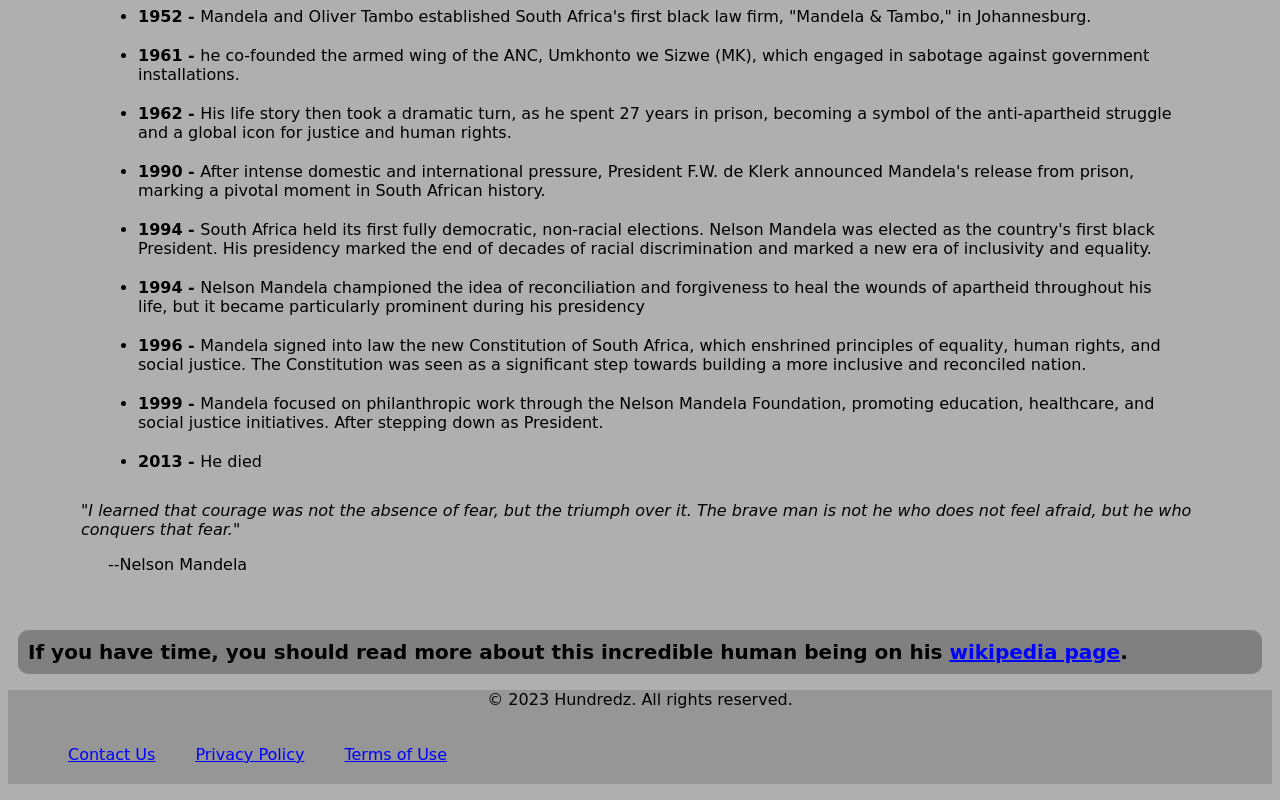
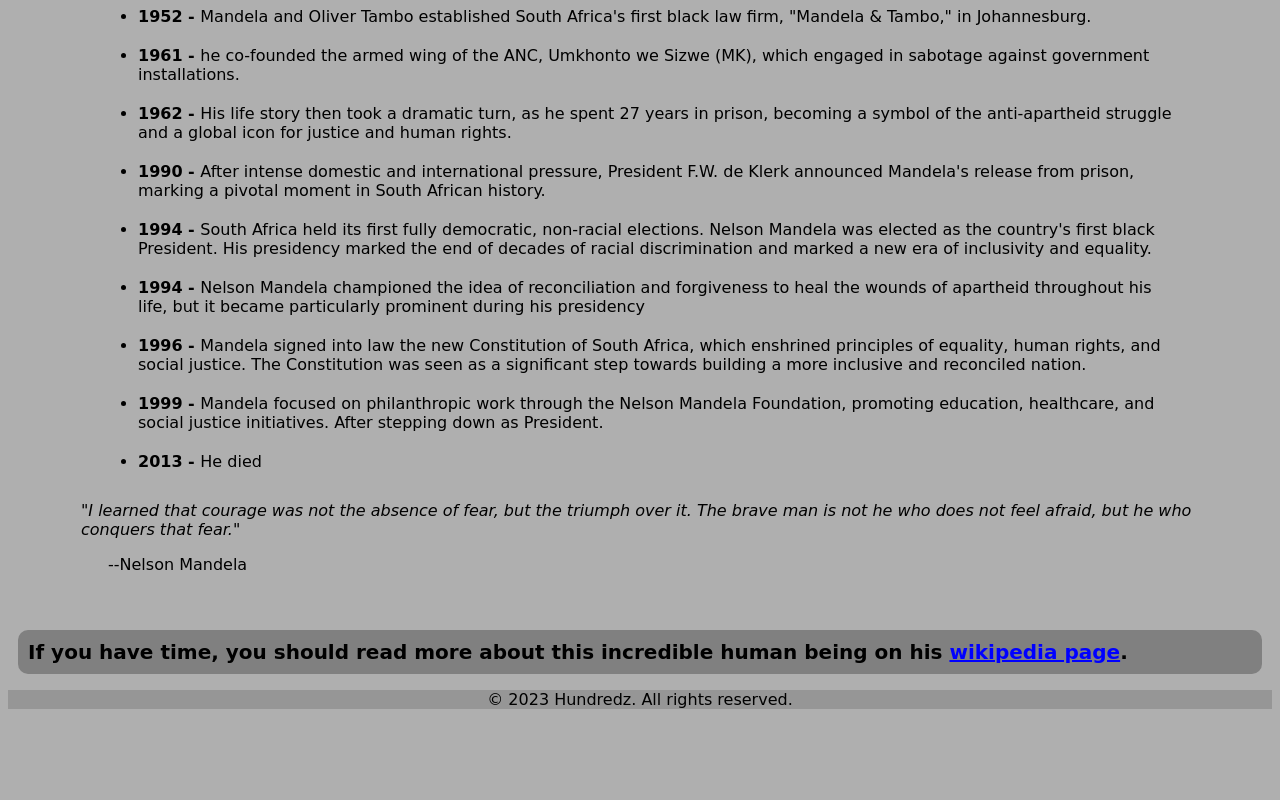
Before and after one commit to chidu100/tribute-page, a plain HTML site: page index.html in a window 1280 px wide. Shown: the part 1229-2029 px from the top of the page. After the commit the page ends 1954 px from the top, so only its background shows below. Drawn offline with Linux system fonts and the light colour scheme; a web font is replaced by a local one.

Commit message:
added some changes

```diff
--- a/index.html
+++ b/index.html
@@ -94,11 +94,6 @@ in Paying Tribute to Nelson Mandela
     <footer>
         <div class="footer-content">
           <p>&copy; 2023 Hundredz. All rights reserved.</p>
-          <ul class="footer-links">
-            <li><a href="/contact">Contact Us</a></li>
-            <li><a href="/privacy-policy">Privacy Policy</a></li>
-            <li><a href="/terms-of-use">Terms of Use</a></li>
-          </ul>
         </div>
       </footer>
 </body>
--- a/styles.css
+++ b/styles.css
@@ -82,8 +82,3 @@ a {
     background-color: #3333;
     text-align: center;
 }
-
-.footer-links {
-    list-style: none;
-    display: flex;
-}
```
